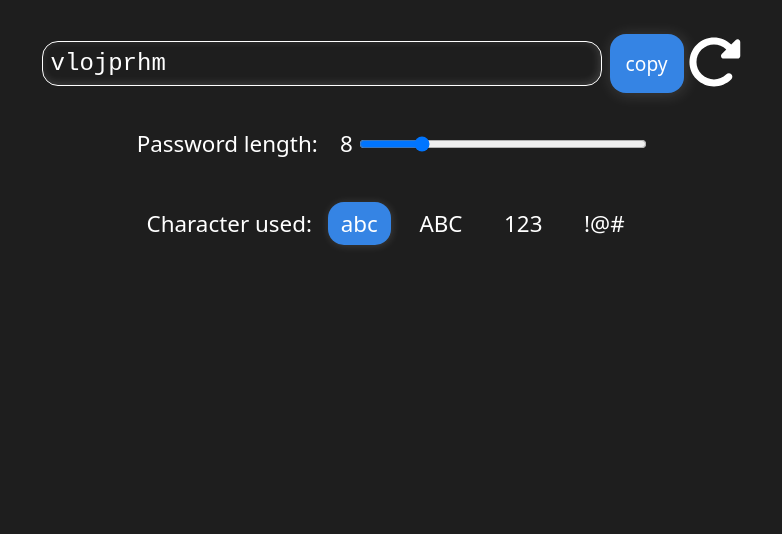
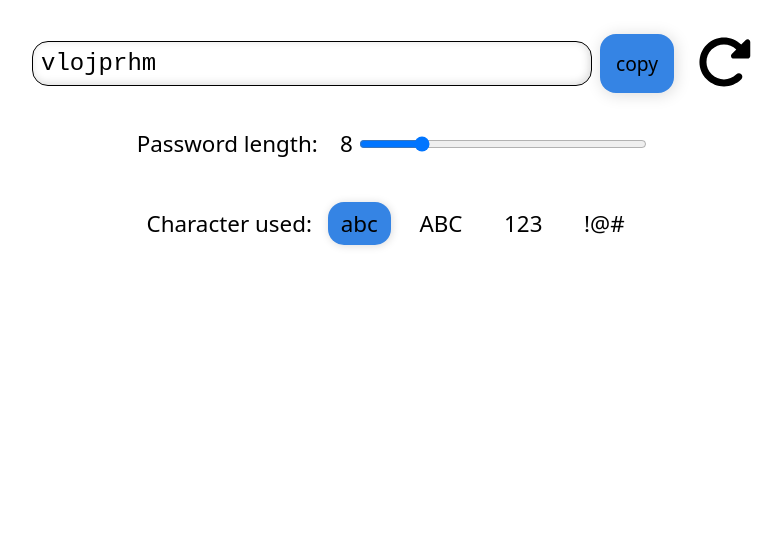
Before and after one commit to eiErick/passcraft, an Electron app: page index.html in a window 1280 px wide. Shown: the part 266-800 px from the top of the page, without its empty margins (248-1030 px from the left). Drawn offline with Linux system fonts and the light colour scheme.

Commit message:
Feature: implemented dark mode
Dark mode is automatically activated depending on the system or browser

```diff
--- a/index.html
+++ b/index.html
@@ -30,6 +30,7 @@
             <span class="character-used" id="character-symbols">!@#</span>
         </div>
     </main>
+    <script src="./theme.js"></script>
     <script src="./script.js"></script>
 </body>
 </html>
--- a/style.css
+++ b/style.css
@@ -2,11 +2,20 @@
     font-size: 16px;
     --primary-color: #3584E4;
     --primary-color-hover: #72A9EC;
+    --radius: 1rem;
+    --transition: .3s
+}
+
+.dark {
     --bg-color: #1e1e1e;
-    --radius: 1rem;
-    --text-color: white;
-    --transition: .3s;
-    --shadow-color:rgba(255, 255, 255, 0.15);
+    --text-color: #ffffff;
+    --shadow-color:#ffffff26;
+}
+
+.light {
+    --bg-color: #ffffff;
+    --text-color: #000000;
+    --shadow-color:#00000026;
 }
 
 * {
@@ -52,14 +61,14 @@ body {
     padding: .5rem;
     width: 35rem;
     background-color: var(--bg-color);
-    border: .1rem solid white;
+    border: .1rem solid var(--text-color);
     border-radius: var(--radius);
     box-shadow: inset -.1rem -.1rem .5rem var(--shadow-color);
 }
 
 .subcontainer {
     position: relative;
-    width: 8.8rem;
+    width: 10rem;
 }
 
 .container img {
@@ -143,7 +152,7 @@ body {
     }
 
     .subcontainer {
-        width: 12rem;
+        width: 13rem;
         margin-top: 1rem;
     }
 
--- /dev/null
+++ b/theme.js
@@ -0,0 +1,8 @@
+const html = document.documentElement;
+const reloadImg = document.querySelector(".reload-img");
+
+if (window.matchMedia && window.matchMedia('(prefers-color-scheme: dark)').matches) html.classList.toggle('dark');
+if (window.matchMedia && window.matchMedia('(prefers-color-scheme: light)').matches) {
+    reloadImg.setAttribute("src", "./img/reload-dark.svg");
+    html.classList.toggle('light');
+}
```
